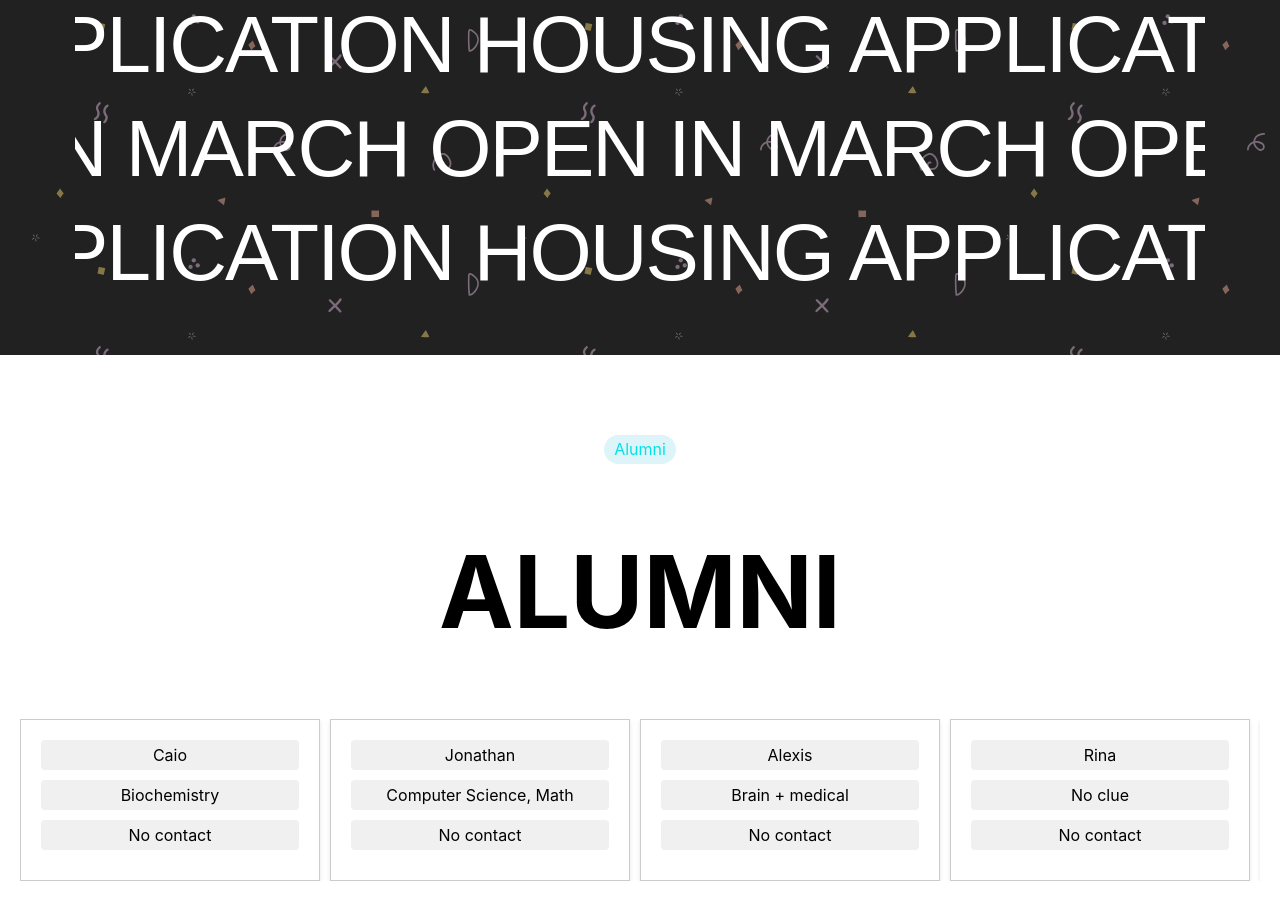
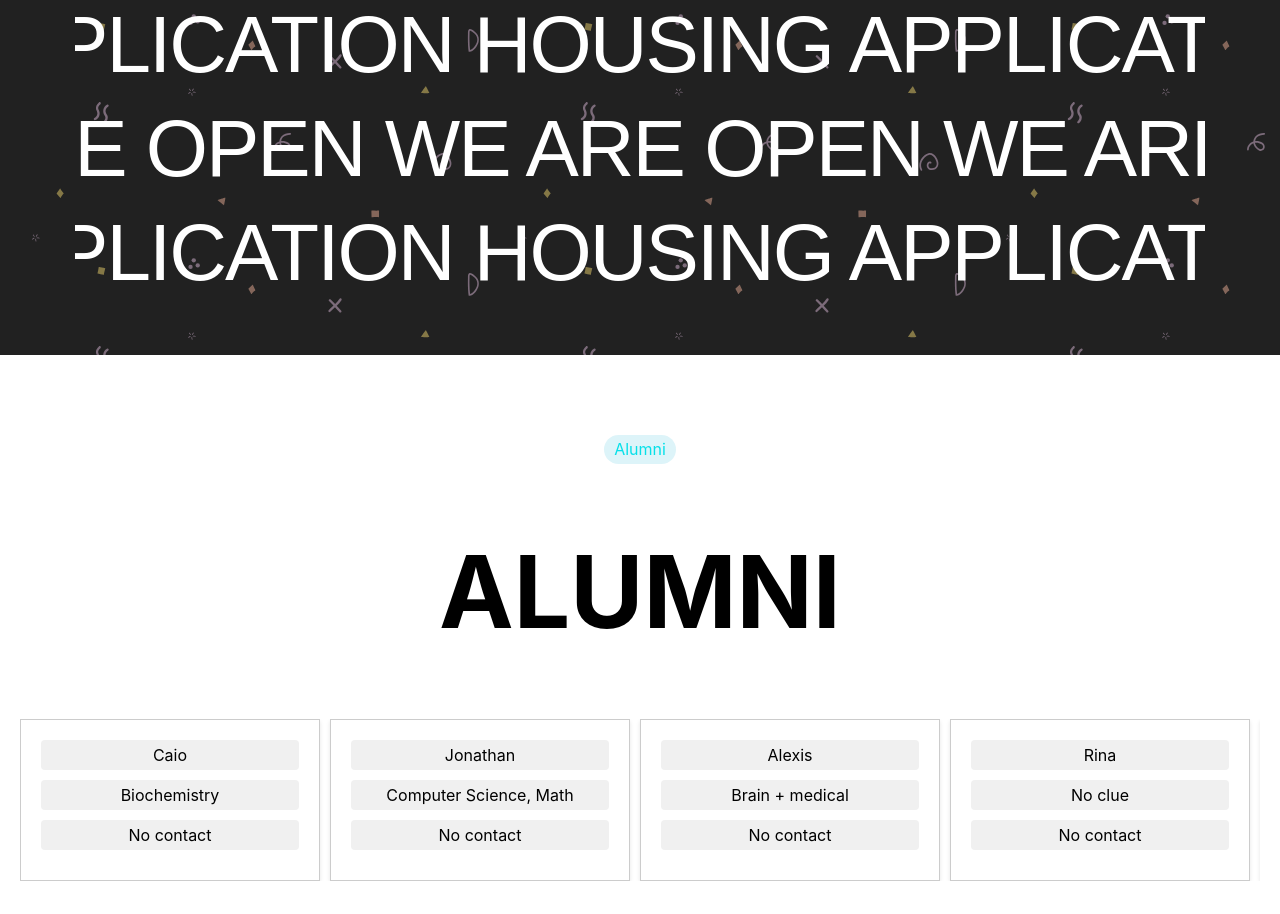
Before and after one commit to Sonicfires2/landing-page-aif, a React (Create React App) app: page / in a window 1280 px wide. Shown: the part 5265-6179 px from the top of the page. Built offline with nearby package versions, Linux system fonts and the light colour scheme; a web font is replaced by a local one.

Commit message:
your message here

```diff
--- a/src/components/HouseApplication/houseApplication.jsx
+++ b/src/components/HouseApplication/houseApplication.jsx
@@ -9,7 +9,7 @@ const HousingApplication = () => {
       <div className={style.container}>
         {/* <Tag content={"housing-application"} color={"black"}></Tag> */}
         <ParallaxText baseVelocity={-4}>HOUSING APPLICATION</ParallaxText>
-        <ParallaxText baseVelocity={4}>OPEN IN MARCH</ParallaxText>
+        <ParallaxText baseVelocity={4}>WE ARE OPEN</ParallaxText>
         <ParallaxText baseVelocity={-4}>HOUSING APPLICATION</ParallaxText>
       </div>
       {/* <Contact></Contact> */}
```
